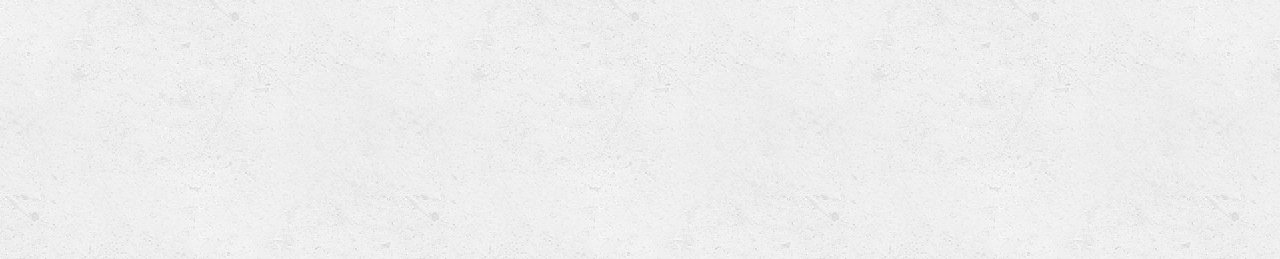
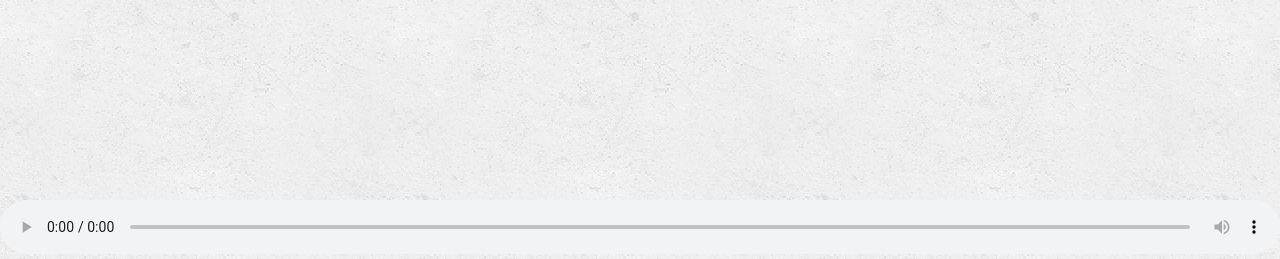
Before and after one commit to AmritShetra/viberr, a Django app: page /songs in a window 1280 px wide. Shown: the part 541-800 px from the top of the page. Run offline with Django 3.2, Linux system fonts and the light colour scheme; the visitor is signed in with stand-in values (Sample User, id 1); data that the repository does not hold is empty; parts of the project's set-up code (start-up, migrations or seed data) failed here and were passed over; some libraries are stand-ins or nearby versions.

Commit message:
Added dynamic music player as footer.

```diff
--- a/src/music/static/music/style.css
+++ b/src/music/static/music/style.css
@@ -10,3 +10,15 @@ body {
     font-family: 'Pacifico', cursive;
     font-size: 20px;
 }
+
+.footer {
+    position: fixed;
+    left: 0;
+    bottom: 0;
+    width: 100%;
+    text-align: center;
+}
+
+audio {
+    width: 100%;
+}
--- a/src/music/templates/music/base.html
+++ b/src/music/templates/music/base.html
@@ -84,5 +84,10 @@
 {% block body %}
 {% endblock %}
 
+<div class="footer">
+    <audio id="audio" controls="controls">
+    </audio>
+</div>
+
 </body>
 </html>
--- a/src/music/templates/music/songs.html
+++ b/src/music/templates/music/songs.html
@@ -38,11 +38,9 @@
                             {{ song.album.artist }}
                         </td>
                         <td>
-                            <a target="_blank" href="{{ song.audio_file.url }}">
-                                <button type="button" class="btn btn-success">
-                                    <span class="glyphicon glyphicon-play"></span> Play
-                                </button>
-                            </a>
+                            <button type="button" class="btn btn-success" onclick="playMusic('{{ song.audio_file.url }}')">
+                                <span class="glyphicon glyphicon-play"></span> Play
+                            </button>
                         </td>
                         <td>
                             <a href="{% url 'music:detail' song.album.id %}">
@@ -64,4 +62,12 @@
             </table>
         </div>
     </div>
+
+    <script>
+        function playMusic(song) {
+            const audio = document.getElementById("audio");
+            audio.src = song;
+            audio.play();
+        }
+    </script>
 {% endblock %}
--- a/src/viberr/urls.py
+++ b/src/viberr/urls.py
@@ -5,8 +5,7 @@ from django.conf.urls.static import static
 
 urlpatterns = [
     path('admin/', admin.site.urls),
-    path('music/', include('music.urls')),
-    path('', include('music.urls', namespace=''))
+    path('', include('music.urls')),
 ]
 
 if settings.DEBUG:
```
Also changed, not shown: src/music/templates/music/detail.html (+11 -5 lines), README.md, 1 other file.
